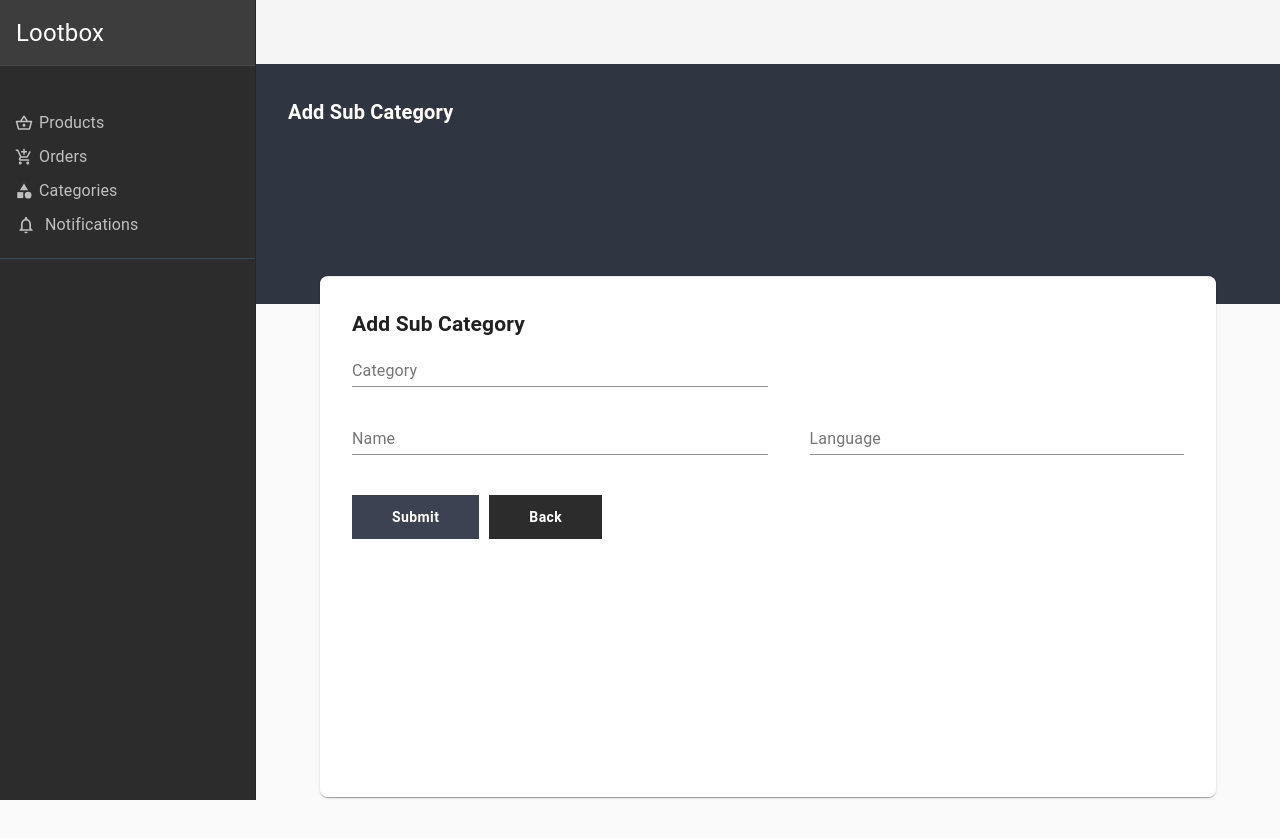
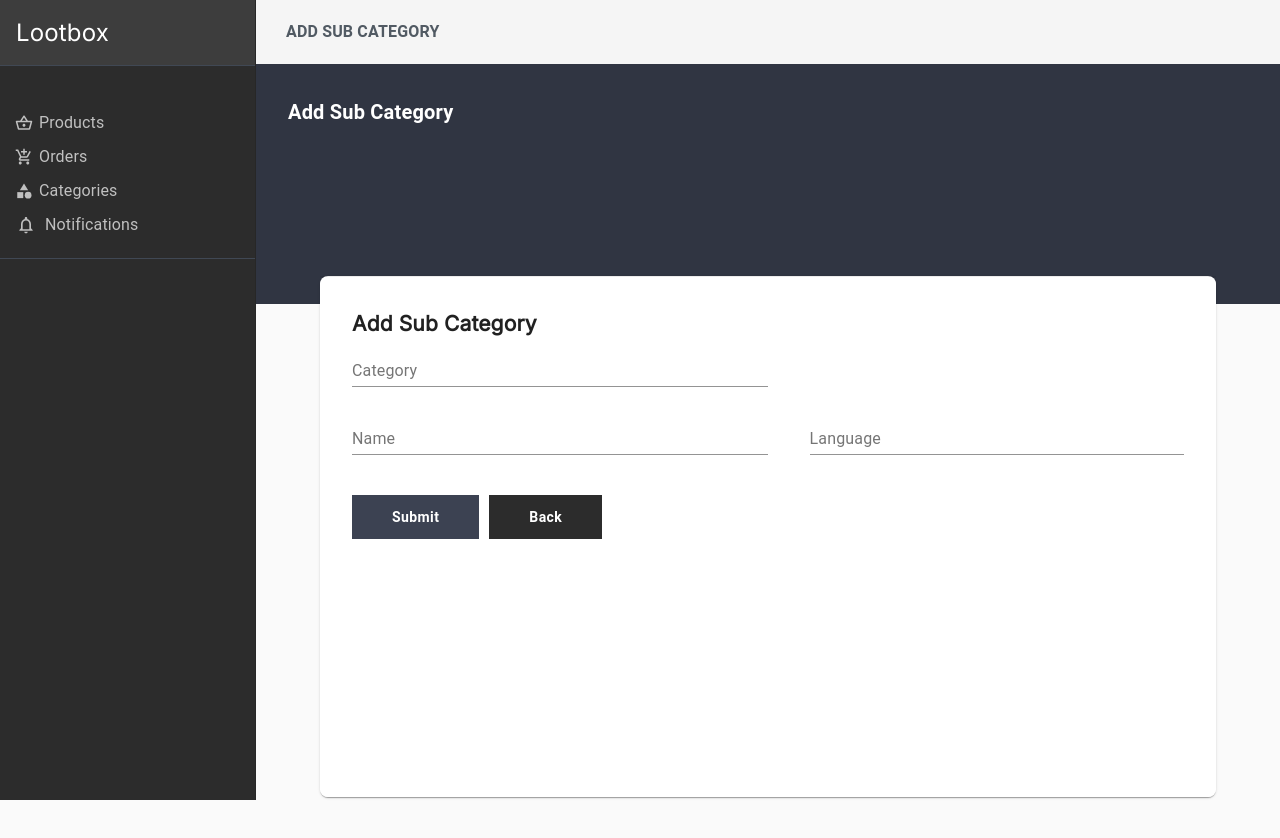
Before and after one commit to SaiAshish9/lootboxDashboard, a React (Create React App) app: page /categories/add/subcategory in a window 1280 px wide. Shown: the top 838 px of the page. Built offline with nearby package versions, Linux system fonts and the light colour scheme.

Commit message:
updated nav

```diff
--- a/public/index.html
+++ b/public/index.html
@@ -10,6 +10,7 @@
       content="Web site created using create-react-app"
     />
     <link rel="apple-touch-icon" href="%PUBLIC_URL%/logo192.png" />
+   <link href="https://fonts.googleapis.com/css2?family=Inter&display=swap" rel="stylesheet">
     <!--
       manifest.json provides metadata used when your web app is installed on a
       user's mobile device or desktop. See https://developers.google.com/web/fundamentals/web-app-manifest/
--- a/src/components/Header.js
+++ b/src/components/Header.js
@@ -1,12 +1,16 @@
 import React from "react";
 import PropTypes from "prop-types";
 import AppBar from "@material-ui/core/AppBar";
-import Grid from "@material-ui/core/Grid";
-import Hidden from "@material-ui/core/Hidden";
+// import Grid from "@material-ui/core/Grid";
+// import Hidden from "@material-ui/core/Hidden";
 import IconButton from "@material-ui/core/IconButton";
-import MenuIcon from "@material-ui/icons/Menu";
-import Toolbar from "@material-ui/core/Toolbar";
+// import MenuIcon from "@material-ui/icons/Menu";
+// import Toolbar from "@material-ui/core/Toolbar";
 import { withStyles } from "@material-ui/core/styles";
+import Box from "@material-ui/core/Box";
+import Typography from "@material-ui/core/Typography";
+import {Switch,Route} from 'react-router-dom'
+import ArrowBackIcon from "@material-ui/icons/ArrowBack";
 
 const lightColor = "rgba(255, 255, 255, 0.7)";
 
@@ -46,24 +50,91 @@ function Header(props) {
           background: "#f5f5f5",
         }}
       >
-        <Toolbar>
-          <Grid container spacing={1} alignItems="center">
-            <Hidden smUp>
-              <Grid item>
-                <IconButton
-                  color="inherit"
-                  aria-label="open drawer"
-                  onClick={onDrawerToggle}
-                  className={classes.menuButton}
+        <Box
+          style={{ height: "8vh", padding: "0 20px" }}
+          display="flex"
+          alignItems="center"
+          justifyContent="space-between"
+        >
+          <Switch>
+            <Route exact path="/notifications">
+              <Box display="flex" alignItems="center">
+                <IconButton>
+                  <ArrowBackIcon />
+                </IconButton>
+                <Typography
+                  style={{
+                    marginLeft: 10,
+                    fontWeight: "bold",
+                    color: "#515a63",
+                  }}
                 >
-                  <MenuIcon />
-                </IconButton>
-              </Grid>
-            </Hidden>
-            <Grid item xs />
-            <Grid item></Grid>
-          </Grid>
-        </Toolbar>
+                  ADD NOTIFICATION HERE
+                </Typography>
+              </Box>
+            </Route>
+            <Route exact path="/">
+              <Typography
+                style={{ marginLeft: 10, fontWeight: "bold", color: "#515a63" }}
+              >
+                HOME
+              </Typography>
+            </Route>
+            <Route exact path="/products">
+              <Typography
+                style={{ marginLeft: 10, fontWeight: "bold", color: "#515a63" }}
+              >
+                PRODUCTS
+              </Typography>
+            </Route>
+            <Route exact path="/products/detail">
+              <Typography
+                style={{ marginLeft: 10, fontWeight: "bold", color: "#515a63" }}
+              >
+                PRODUCT DETAIL
+              </Typography>
+            </Route>
+            <Route exact path="/product/new">
+              <Typography
+                style={{ marginLeft: 10, fontWeight: "bold", color: "#515a63" }}
+              >
+                NEW PRODUCT
+              </Typography>
+            </Route>
+            <Route exact path="/orders">
+              <Typography
+                style={{ marginLeft: 10, fontWeight: "bold", color: "#515a63" }}
+              >
+                ORDERS
+              </Typography>
+            </Route>
+            <Route exact path="/orders/detail">
+              <Typography
+                style={{ marginLeft: 10, fontWeight: "bold", color: "#515a63" }}
+              >
+                ORDERS DETAIL
+              </Typography>
+            </Route>
+            <Route exact path="/categories">
+              <Typography
+                style={{ marginLeft: 10, fontWeight: "bold", color: "#515a63" }}
+              >
+                ADD CATEGORIES
+              </Typography>
+            </Route>
+            <Route exact path="/categories/add/subcategory">
+              <Typography
+                style={{ marginLeft: 10, fontWeight: "bold", color: "#515a63" }}
+              >
+                ADD SUB CATEGORY
+              </Typography>
+            </Route>
+          </Switch>
+        </Box>
+
+        {/* <Grid > */}
+        {/* hi */}
+        {/* </Grid> */}
       </AppBar>
     </React.Fragment>
   );
--- a/src/components/Navigator.js
+++ b/src/components/Navigator.js
@@ -108,6 +108,12 @@ function Navigator(props) {
     <Drawer variant="permanent" {...other}>
       <List disablePadding>
         <ListItem
+         onClick={()=>{
+           history.push('/')
+         }}
+         style={{
+           cursor:"pointer"
+         }}
           className={clsx(classes.firebase, classes.item, classes.itemCategory)}
         >
           Lootbox
--- a/src/components/Notifications/index.js
+++ b/src/components/Notifications/index.js
@@ -9,17 +9,26 @@ import Radio from "@material-ui/core/Radio";
 import RadioGroup from "@material-ui/core/RadioGroup";
 import FormControlLabel from "@material-ui/core/FormControlLabel";
 import FormControl from "@material-ui/core/FormControl";
+import './index.css'
+import {makeStyles} from "@material-ui/core/styles";
+
+
+const styles = makeStyles({
+  root: {
+    "	& .MuiDropzoneArea-root": {
+      height: "9rem",
+      background:"#000"
+    },
+  },
+});
+
 
 const Notifications = () => {
-
-
+  const classes=styles()
   const [value, setValue] = React.useState("All");
-
   const handleChange = (event) => {
     setValue(event.target.value);
   };
-
-
   return (
     <Box
       display="flex"
@@ -47,8 +56,10 @@ const Notifications = () => {
         >
           Upload your Notifcation / Image here
         </Typography>
-        <Box style={{ width: "40%" }}>
-          <DropzoneArea style={{ height: "10rem" }} />
+        <Box style={{ width: "40%",background:'#fff',padding:'2rem' }}>
+          <DropzoneArea
+          className={classes.root}
+           />
         </Box>
       </Box>
 
--- a/src/index.css
+++ b/src/index.css
@@ -1,14 +1,7 @@
 body {
   margin: 0;
-  font-family: -apple-system, BlinkMacSystemFont, 'Segoe UI', 'Roboto', 'Oxygen',
-    'Ubuntu', 'Cantarell', 'Fira Sans', 'Droid Sans', 'Helvetica Neue',
-    sans-serif;
+  font-family:'Inter',sans-serif !important;
     background:#f5f5f5;
-  -webkit-font-smoothing: antialiased;
-  -moz-osx-font-smoothing: grayscale;
+  /* -webkit-font-smoothing: antialiased; */
+  /* -moz-osx-font-smoothing: grayscale; */
 }
-
-code {
-  font-family: source-code-pro, Menlo, Monaco, Consolas, 'Courier New',
-    monospace;
-}
```
Also changed, not shown: src/App.css (deleted, +0 -38 lines), src/components/Notifications/index.css (added).
